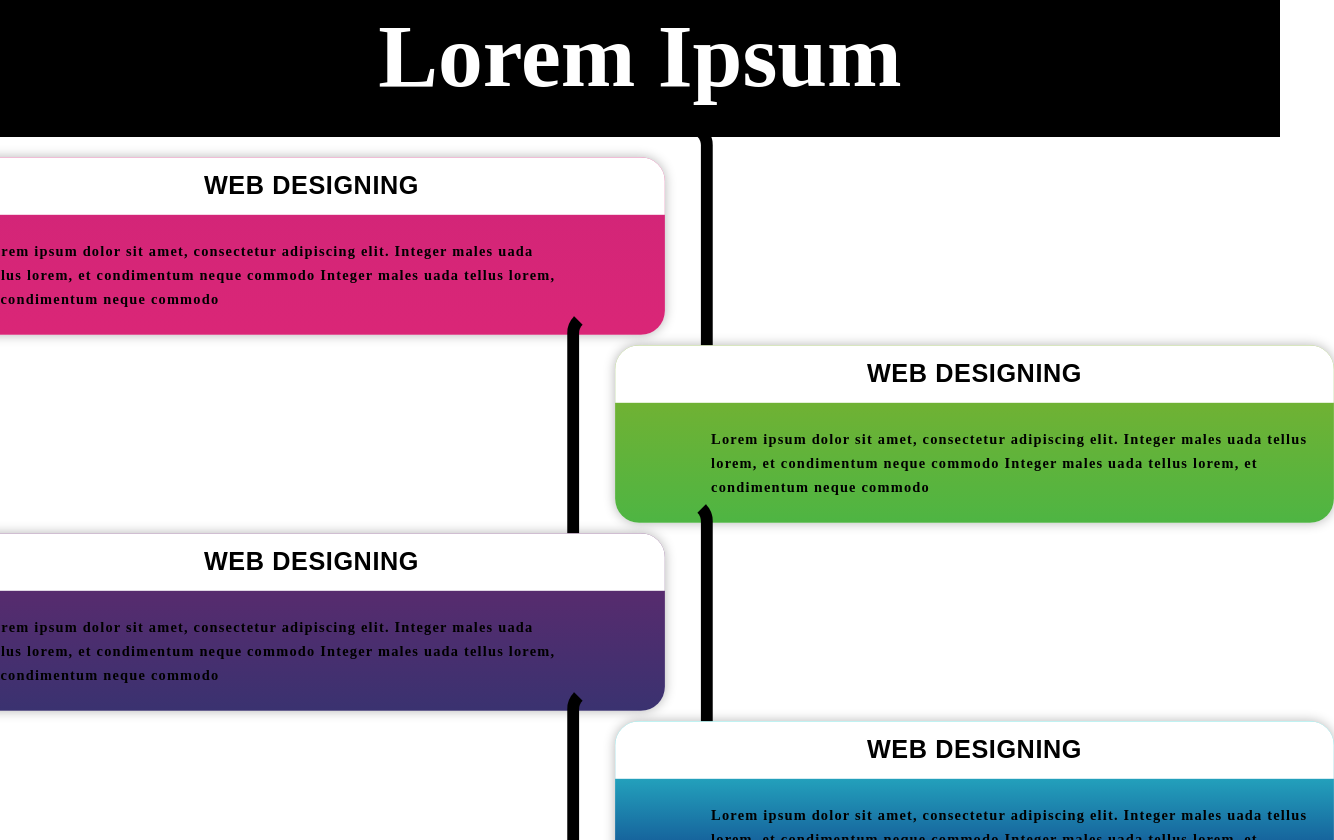
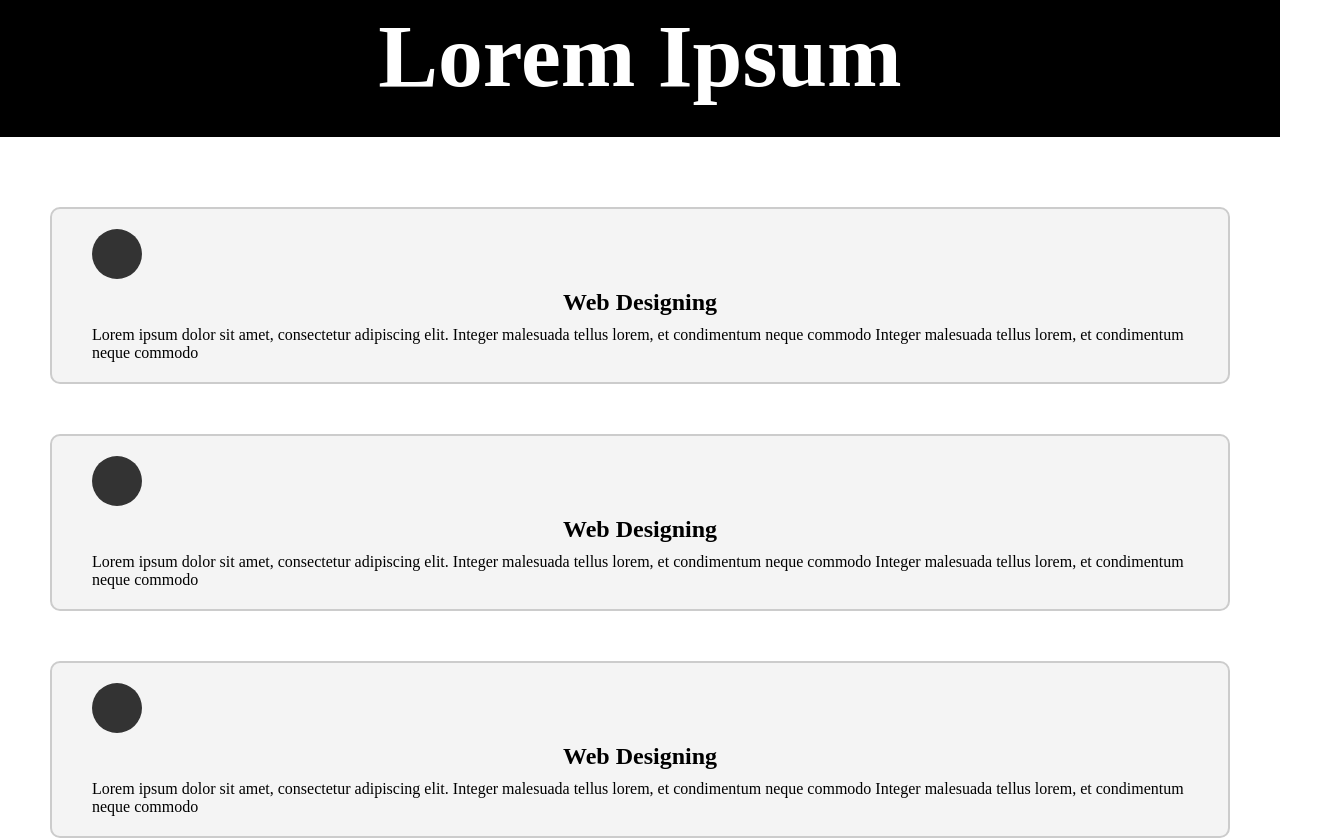
Before and after one commit to Dripgl/web-wizzard, a React (Create React App) app: page / in a window 1280 px wide. Shown: the part 1960-2800 px from the top of the page, 1334 px wide, since content can reach past the window. Built offline with nearby package versions, Linux system fonts and the light colour scheme.

Commit message:
timeline upgrade

```diff
--- a/src/page/Processing/Timeline.css
+++ b/src/page/Processing/Timeline.css
@@ -1,196 +1,51 @@
-.container {
+.container_timeline {
   background-color: white;
+}
+
+.main-timeline {
+  position: relative;
+  padding-top: 20px;
+  padding-bottom: 20px;
+}
+
+.timeline {
+  position: relative;
+  padding: 20px 40px;
+  margin: 50px;
+  background: #f4f4f4;
+  border-radius: 10px;
+  border: 2px solid #ccc;
+  display: flex;
+  justify-content: space-between;
+  align-items: center;
+  transition: all 0.3s ease;
+}
+
+.timeline:hover {
+  box-shadow: 0px 0px 20px rgba(0, 0, 0, 0.2);
+}
+
+.timeline-content {
+  flex: 1;
+}
+
+.title {
+  font-size: 24px;
+  margin-bottom: 10px;
+}
+
+.description {
+  font-size: 16px;
+}
+
+.timeline-icon {
+  width: 50px;
+  height: 50px;
+  border-radius: 50%;
+  background: #333;
+  color: #fff;
   display: flex;
   justify-content: center;
   align-items: center;
+  font-size: 24px;
 }
-
-.main-timeline {
-  font-family: 'Poppins', sans-serif;
-  padding: 25px 10px;
-}
-
-/* .main-timeline:after {
-  content: '';
-  display: block;
-  clear: both;
-} */
-
-.main-timeline .timeline {
-  width: calc(50% + 9px);
-  padding: 20px 30px 20px 0;
-  margin: -20px 0 0 0;
-  border-radius: 20px;
-  border: 10px solid transparent;
-  border-right: 10px solid black;
-  float: left;
-  position: relative;
-}
-
-/* .main-timeline .timeline:after {
-  border-radius: 3px;
-  transform: rotate(45deg);
-  right: 20px;
-} */
-
-.main-timeline .timeline-content {
-  color: #fff;
-  background: linear-gradient(#D02578, #DA2677);
-  min-height: 130px;
-  padding: 0 0 20px;
-  box-shadow: 0 0 10px rgba(0, 0, 0, 0.3);
-  border-radius: 20px;
-  display: block;
-  overflow: hidden;
-  position: relative;
-  z-index: 1;
-  text-decoration: none;
-}
-
-/* .main-timeline .timeline-content:hover {
-  text-decoration: none;
-} */
-
-.main-timeline .timeline-icon {
-  font-size: 40px;
-  line-height: 40px;
-  position: absolute;
-  bottom: 15px;
-  right: 16px;
-}
-
-.main-timeline .title {
-  color: #000000;
-  background-color: #fff;
-  font-size: 21px;
-  font-weight: 600;
-  letter-spacing: 0.5px;
-  text-align: center;
-  text-transform: uppercase;
-  padding: 12px;
-  margin: 0 0 5px;
-}
-
-.main-timeline .description {
-  font-size: 12px;
-  font-weight: 300;
-  letter-spacing: 1px;
-  line-height: 20px;
-  margin: 20px 80px 0 20px;
-  font-weight: 600;
-  color: #000000;
-  font-family: "Roboto Slab", serif;
-}
-
-.main-timeline .timeline:nth-child(even) {
-  float: right;
-  padding: 20px 0 20px 30px;
-  margin: -20px 0 0 0;
-  border-right: none;
-  border-left: 10px solid black;
-}
-
-.main-timeline .timeline:nth-child(even):before {
-  right: auto;
-  left: -18px;
-}
-
-.main-timeline .timeline:nth-child(even):after {
-  right: auto;
-  left: 20px;
-}
-
-.main-timeline .timeline:nth-child(even) .timeline-icon {
-  right: auto;
-  left: 16px;
-}
-
-.main-timeline .timeline:nth-child(even) .description {
-  margin: 20px 20px 0 80px;
-}
-
-.main-timeline .timeline:nth-child(4n+2):before,
-.main-timeline .timeline:nth-child(4n+2):after {
-  background-color: #4EB543;
-}
-
-.main-timeline .timeline:nth-child(4n+2) .timeline-content {
-  background: linear-gradient(#80B02C, #4EB543);
-}
-
-/* .main-timeline .timeline:nth-child(4n+2) .title {
-  color: #000000;
-} */
-
-.main-timeline .timeline:nth-child(4n+3):before,
-.main-timeline .timeline:nth-child(4n+3):after {
-  background-color: #3A3270;
-}
-
-.main-timeline .timeline:nth-child(4n+3) .timeline-content {
-  background: linear-gradient(#65286D, #3A3270);
-}
-
-/* .main-timeline .timeline:nth-child(4n+3) .title {
-  color: #000000;
-} */
-
-.main-timeline .timeline:nth-child(4n+4):before,
-.main-timeline .timeline:nth-child(4n+4):after {
-  background-color: #0A2C80;
-}
-
-.main-timeline .timeline:nth-child(4n+4) .timeline-content {
-  background: linear-gradient(#2FD8D8, #0A2C80);
-}
-
-/* .main-timeline .timeline:nth-child(4n+4) .title {
-  color: #000000;
-} */
-
-
-@media screen and (max-width:767px) {
-
-  .main-timeline .timeline,
-  .main-timeline .timeline:nth-child(even) {
-    width: 100%;
-    padding: 20px 0 20px 30px;
-    margin: -25px 0 0;
-    border-left: 10px solid #fff;
-    border-right: none;
-  }
-
-  .main-timeline .timeline:before,
-  .main-timeline .timeline:nth-child(even):before {
-    right: auto;
-    left: -17px;
-  }
-
-  .main-timeline .timeline:after,
-  .main-timeline .timeline:nth-child(even):after {
-    right: auto;
-    left: 20px;
-  }
-
-  .main-timeline .description,
-  .main-timeline .timeline:nth-child(even) .description {
-    margin: 20px 20px 0 80px;
-  }
-
-  .main-timeline .timeline-icon,
-  .main-timeline .timeline:nth-child(even) .timeline-icon {
-    left: 16px;
-    right: auto;
-  }
-}
-
-@media screen and (max-width:576px) {
-  .main-timeline .timeline-content {
-    padding-bottom: 70px;
-  }
-
-  .main-timeline .description,
-  .main-timeline .timeline:nth-child(even) .description {
-    margin: 20px 20px 0 20px;
-  }
-}
--- a/src/page/Processing/Timeline.jsx
+++ b/src/page/Processing/Timeline.jsx
@@ -1,86 +1,101 @@
 import React from "react";
-import "./Timeline.css"
-import 'react-vertical-timeline-component/style.min.css';
+import "./Timeline.css";
+import "react-vertical-timeline-component/style.min.css";
 import { motion } from "framer-motion";
 
+function ProcessLeft() {
+  const variant = {
+    visible: { scale: 1 },
+    hidden: { scale: 0 },
+  };
 
-function ProcessLeft() {
   return (
-        <div className="container">
+    <div className="container_timeline">
       <div className="row">
         <div className="col-md-12">
           <div className="main-timeline">
             <motion.div
               className="timeline"
-                            whileInView={{ scale: 1.2 }} // Animazione quando l'elemento è nella vista
+              whileHover={{ scale: 1.1 }} // Animazione quando il mouse è sopra la timeline
+              variants={variant}
+              initial="hidden"
+              whileInView="visible"
             >
-                            <div href="#" className="timeline-content">
+              <div className="timeline-content">
                 <div className="timeline-icon">
                   {/* <i className="fa fa-globe"></i> */}
                 </div>
                 <h3 className="title">Web Designing</h3>
                 <p className="description">
                   Lorem ipsum dolor sit amet, consectetur adipiscing elit.
-                                    Integer males uada tellus lorem, et condimentum neque commodo
-                                    Integer males uada tellus lorem, et condimentum neque commodo
+                  Integer malesuada tellus lorem, et condimentum neque commodo
+                  Integer malesuada tellus lorem, et condimentum neque commodo
                 </p>
               </div>
             </motion.div>
             <motion.div
               className="timeline"
-                            whileInView={{ scale: 1.2 }} // Animazione quando l'elemento è nella vista
+              whileHover={{ scale: 1.1 }} // Animazione quando il mouse è sopra la timeline
+              variants={variant}
+              initial="hidden"
+              whileInView="visible"
             >
-                            <div href="#" className="timeline-content">
+              <div className="timeline-content">
                 <div className="timeline-icon">
                   {/* <i className="fa fa-globe"></i> */}
                 </div>
                 <h3 className="title">Web Designing</h3>
                 <p className="description">
                   Lorem ipsum dolor sit amet, consectetur adipiscing elit.
-                                    Integer males uada tellus lorem, et condimentum neque commodo
-                                    Integer males uada tellus lorem, et condimentum neque commodo
+                  Integer malesuada tellus lorem, et condimentum neque commodo
+                  Integer malesuada tellus lorem, et condimentum neque commodo
                 </p>
               </div>
             </motion.div>
             <motion.div
               className="timeline"
-                            whileInView={{ scale: 1.2 }} // Animazione quando l'elemento è nella vista
+              whileHover={{ scale: 1.1 }} // Animazione quando il mouse è sopra la timeline
+              variants={variant}
+              initial="hidden"
+              whileInView="visible"
             >
-                            <div href="#" className="timeline-content">
+              <div className="timeline-content">
                 <div className="timeline-icon">
                   {/* <i className="fa fa-globe"></i> */}
                 </div>
                 <h3 className="title">Web Designing</h3>
                 <p className="description">
                   Lorem ipsum dolor sit amet, consectetur adipiscing elit.
-                                    Integer males uada tellus lorem, et condimentum neque commodo
-                                    Integer males uada tellus lorem, et condimentum neque commodo
+                  Integer malesuada tellus lorem, et condimentum neque commodo
+                  Integer malesuada tellus lorem, et condimentum neque commodo
                 </p>
               </div>
             </motion.div>
             <motion.div
               className="timeline"
-                            whileInView={{ scale: 1.2 }} // Animazione quando l'elemento è nella vista
+              whileHover={{ scale: 1.1 }} // Animazione quando il mouse è sopra la timeline
+              variants={variant}
+              initial="hidden"
+              whileInView="visible"
             >
-                            <div href="#" className="timeline-content">
+              <div className="timeline-content">
                 <div className="timeline-icon">
                   {/* <i className="fa fa-globe"></i> */}
                 </div>
                 <h3 className="title">Web Designing</h3>
                 <p className="description">
                   Lorem ipsum dolor sit amet, consectetur adipiscing elit.
-                                    Integer males uada tellus lorem, et condimentum neque commodo
-                                    Integer males uada tellus lorem, et condimentum neque commodo
+                  Integer malesuada tellus lorem, et condimentum neque commodo
+                  Integer malesuada tellus lorem, et condimentum neque commodo
                 </p>
               </div>
             </motion.div>
-
+            {/* Repetere lo stesso modello per gli altri elementi */}
           </div>
         </div>
       </div>
     </div>
-
-    )
+  );
 }
 
 export default ProcessLeft;
```
Lines whose indentation alone changed are shown as unchanged.
